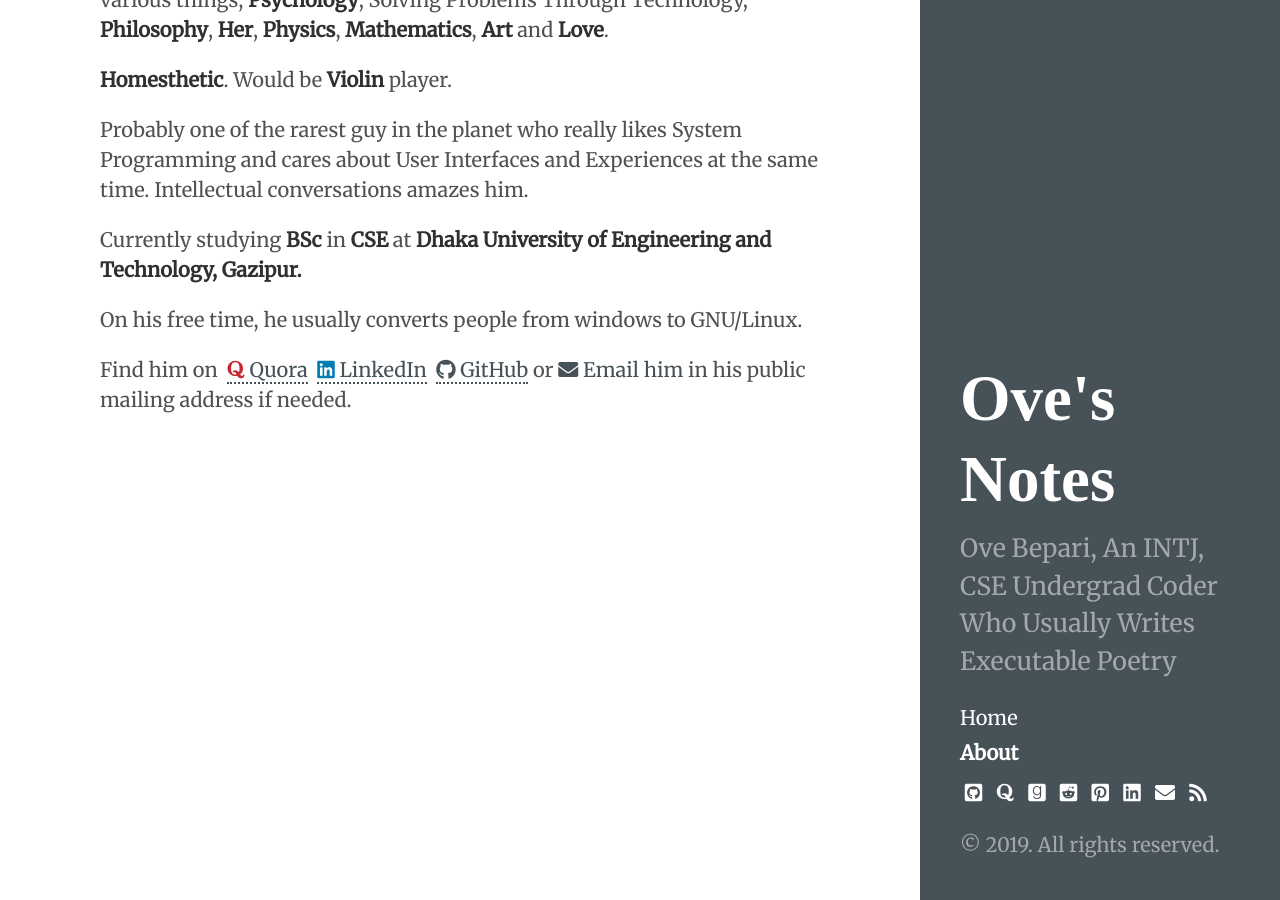
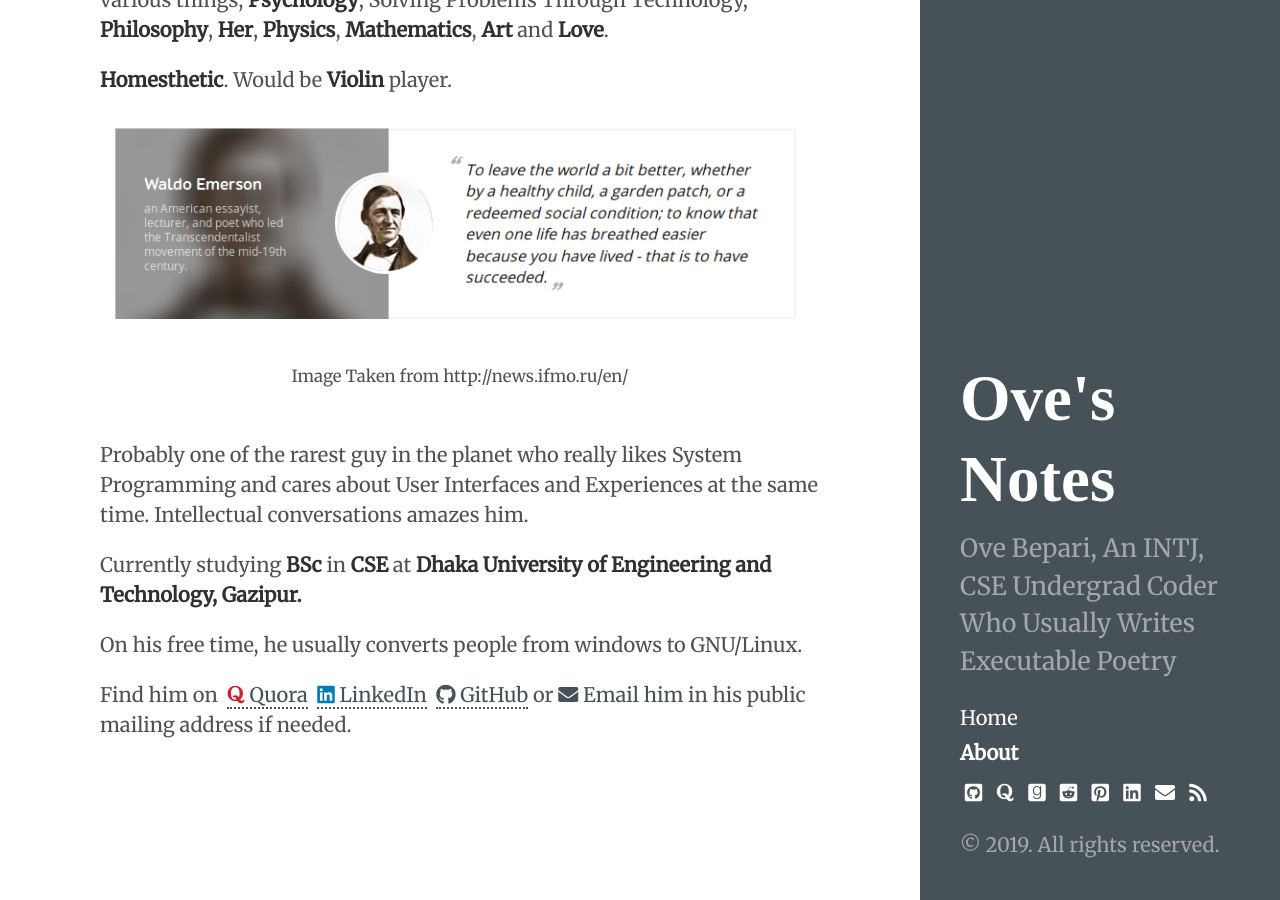
Before and after one commit to ovebepari/ovebepari.github.io, a Jekyll site: the page built from about.md, in a window 1280 px wide and 900 px high, scrolled down 524 px. Built offline with Jekyll 4.4.1, drawn with Linux system fonts in a browser that asks for light colours.

Commit message:
added quote in the about page

```diff
--- a/about.md
+++ b/about.md
@@ -13,6 +13,9 @@ Interested in **Entrepreneurship** and **Marketing**. Hobby includes learning va
 
 **Homesthetic**. Would be **Violin** player.
 
+![Favourite Quote: To leave the world a bit better, whether by a healthy child, a graden pathch, or a redeemed social condition; to know that even one life has breathed easier because you have lived - that is to have succeeded](/post_images/about/itmo.png){:.center-image}
+<center> <small>Image Taken from http://news.ifmo.ru/en/</small> </center> <br>
+
 Probably one of the rarest guy in the planet who really likes System Programming and cares about User Interfaces and Experiences at the same time. Intellectual conversations amazes him.
 
 Currently studying **BSc** in **CSE** at **Dhaka University of Engineering and Technology, Gazipur.**
```
Also changed, not shown: _posts/2018-11-03-Starting-of-Competitive-Programming.md (line endings or trailing spaces), post_images/about/itmo.png (added).
